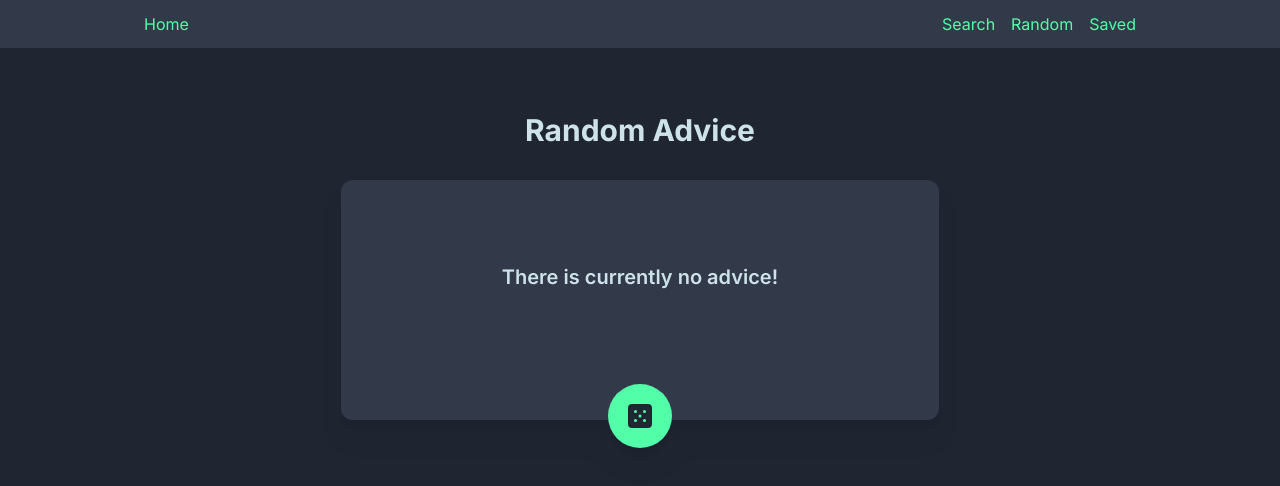
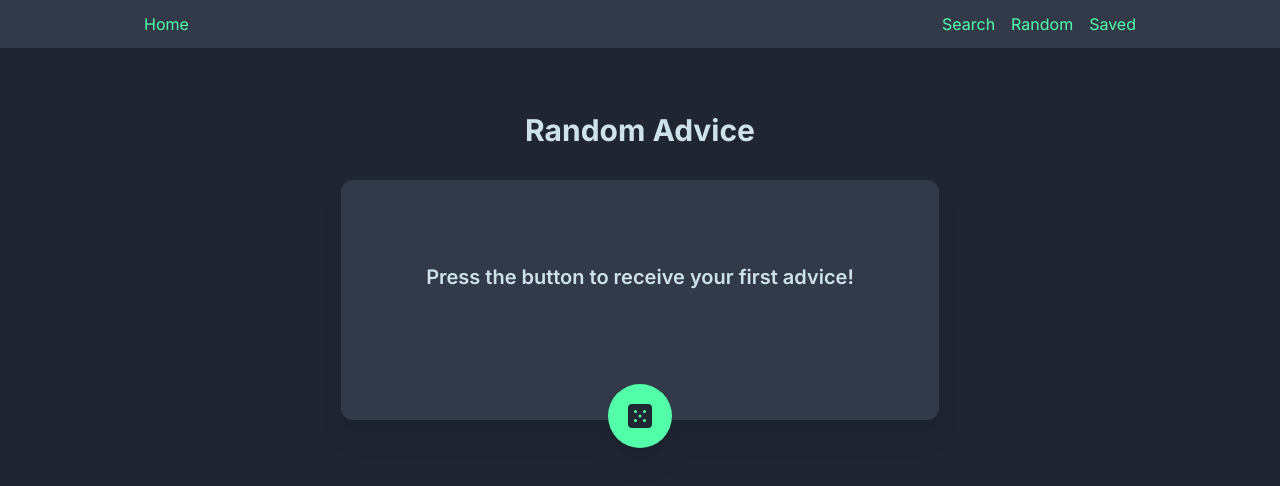
Before and after one commit to Nella1a/nextjs-advice-generator, a Next.js app: page /advice/random in a window 1280 px wide. Shown: the top 486 px of the page. Built offline with nearby package versions, Linux system fonts and the light colour scheme.

Commit message:
Update the intro message

```diff
--- a/src/app/advice/random/page.tsx
+++ b/src/app/advice/random/page.tsx
@@ -61,7 +61,7 @@ const RandomAdvice = () => {
         <p className="w-full flex justify-center basis-2/5 items-start text-[20px] text-light-cyan m-auto font-semibold">
           {!data ? (
             <span className="text-light-cyan">
-              There is currently no advice!
+              Press the button to receive your first advice!
             </span>
           ) : isLoading ? (
             <span>is loading...</span>
```
